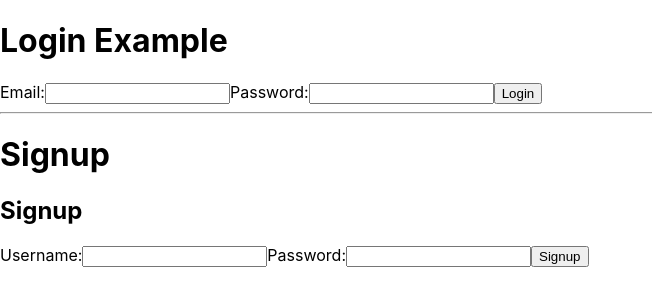
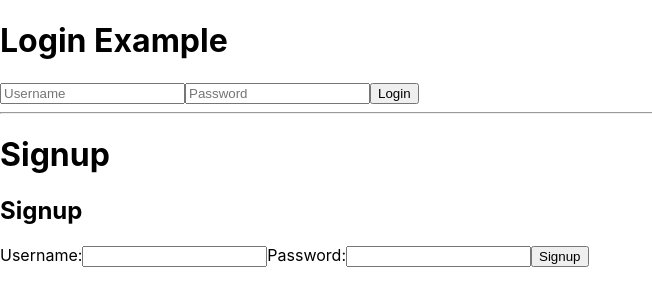
Before and after one commit to ChoiTaeSan/Springboot-React-Web-Practice, a React (Create React App) app in the folder src/main/reactfront/: page / in a window 1280 px wide. Shown: the top 306 px of the page, without its empty margins (0-652 px from the left). Built offline with nearby package versions, Linux system fonts and the light colour scheme.

Commit message:
Refactor: Change Field Name

```diff
--- a/src/main/reactfront/src/Login.js
+++ b/src/main/reactfront/src/Login.js
@@ -1,40 +1,41 @@
-// Login.js
 import React, { useState } from 'react';
 import axios from 'axios';
 
 function Login() {
-    const [email, setEmail] = useState('');
+    const [username, setUsername] = useState('');
     const [password, setPassword] = useState('');
 
     const handleLogin = async (e) => {
         e.preventDefault();
         try {
             const response = await axios.post('http://localhost:8080/api/login', {
-                email: email,
-                password: password,
+                username,
+                password
             });
-            console.log('Login success:', response.data);
-            // 로그인 성공 후 처리 (예: 토큰 저장, 메인 페이지로 리다이렉트 등)
+            console.log(response.data);
+            // 로그인 성공 후 처리
         } catch (error) {
-            console.error('Login error:', error);
-            // 로그인 실패 처리
+            console.error("Login error:", error);
+            // 에러 처리
         }
     };
 
     return (
-        <div>
-            <form onSubmit={handleLogin}>
-                <label>
-                    Email:
-                    <input type="email" value={email} onChange={(e) => setEmail(e.target.value)} />
-                </label>
-                <label>
-                    Password:
-                    <input type="password" value={password} onChange={(e) => setPassword(e.target.value)} />
-                </label>
-                <button type="submit">Login</button>
-            </form>
-        </div>
+        <form onSubmit={handleLogin}>
+            <input
+                type="text"
+                placeholder="Username"
+                value={username}
+                onChange={(e) => setUsername(e.target.value)}
+            />
+            <input
+                type="password"
+                placeholder="Password"
+                value={password}
+                onChange={(e) => setPassword(e.target.value)}
+            />
+            <button type="submit">Login</button>
+        </form>
     );
 }
 
```
